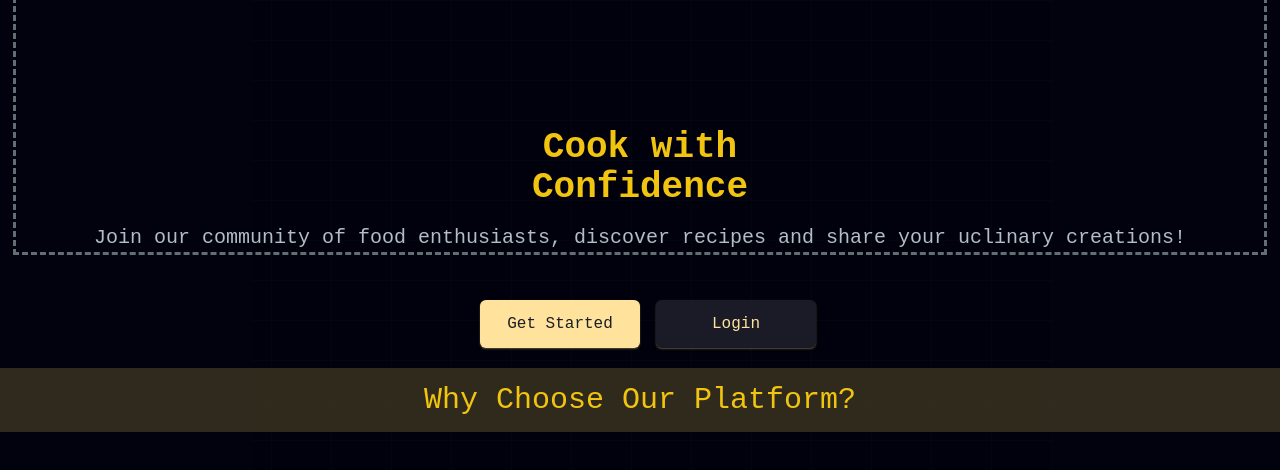
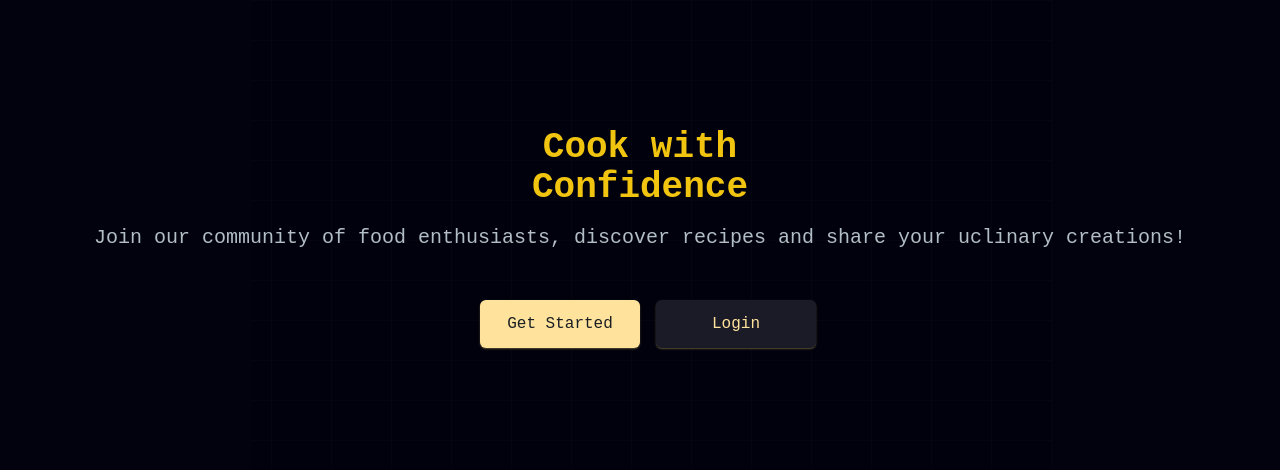
Before and after one commit to TypeErrorDev/Recipeek, a React (Vite) app: page / in a window 1280 px wide. Shown: the top 470 px of the page. Built offline with nearby package versions, Linux system fonts and the light colour scheme.

Commit message:
Shipping the Landing Page

```diff
--- a/src/Components/LandingPage.jsx
+++ b/src/Components/LandingPage.jsx
@@ -37,7 +37,7 @@ const LandingPage = () => {
           </svg>
         </div>
         <div className="relative z-20 px-4">
-          <div className="text-center pt-32 outline-dashed">
+          <div className="text-center pt-32 ">
             <h1 className="text-warning-dark text-4xl font-bold">Cook with</h1>
             <h1 className="text-warning-dark text-4xl font-bold mb-4">
               Confidence
@@ -65,9 +65,6 @@ const LandingPage = () => {
           </div>
         </div>
       </div>
-      <div className="text-warning-dark flex justify-center items-center absolute z-20 mt-40 md:mt-0 h-16 w-screen bg-[#3e3724c6]">
-        <h1 className="text-3xl">Why Choose Our Platform?</h1>
-      </div>
     </>
   );
 };
```
